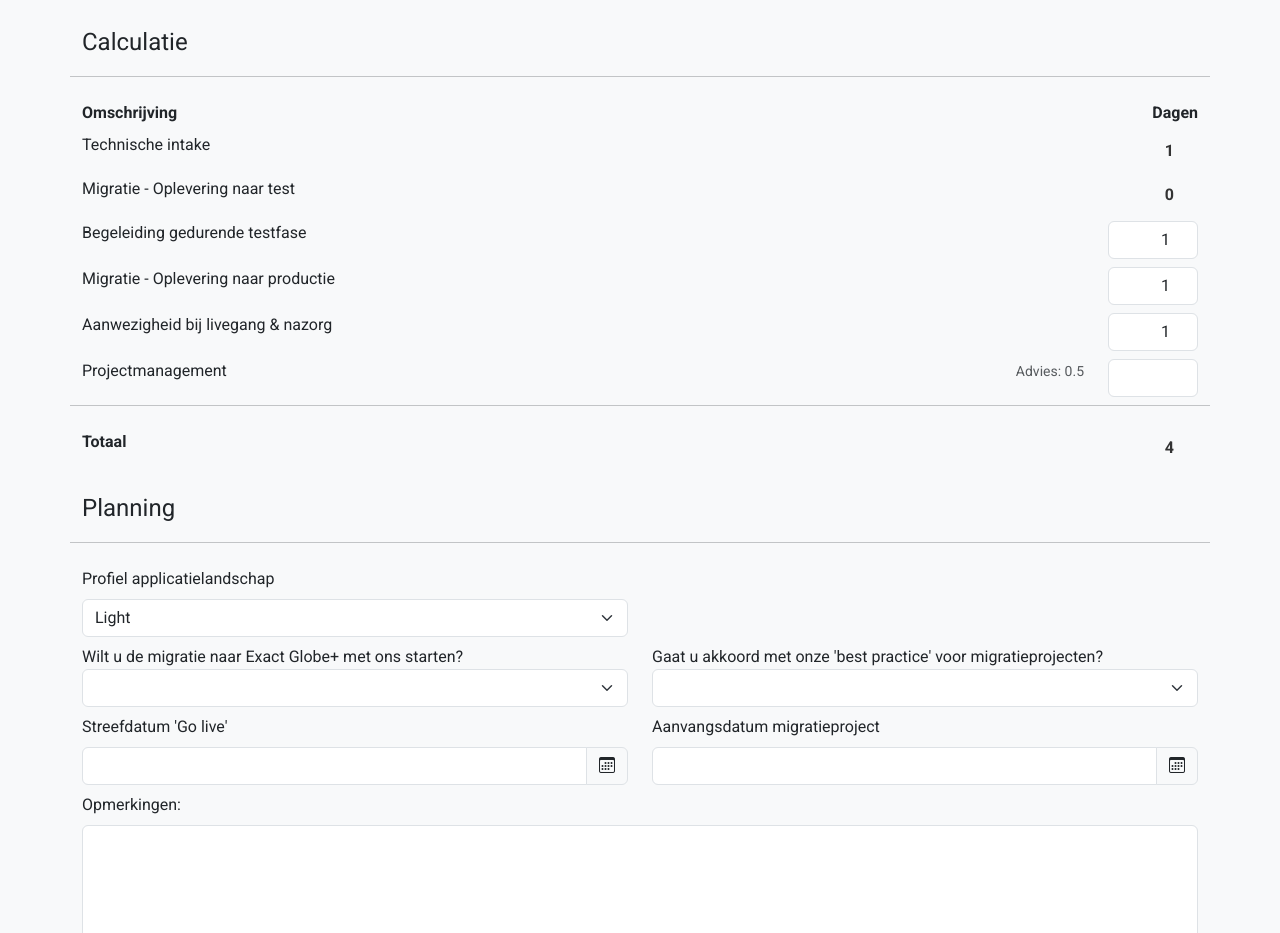
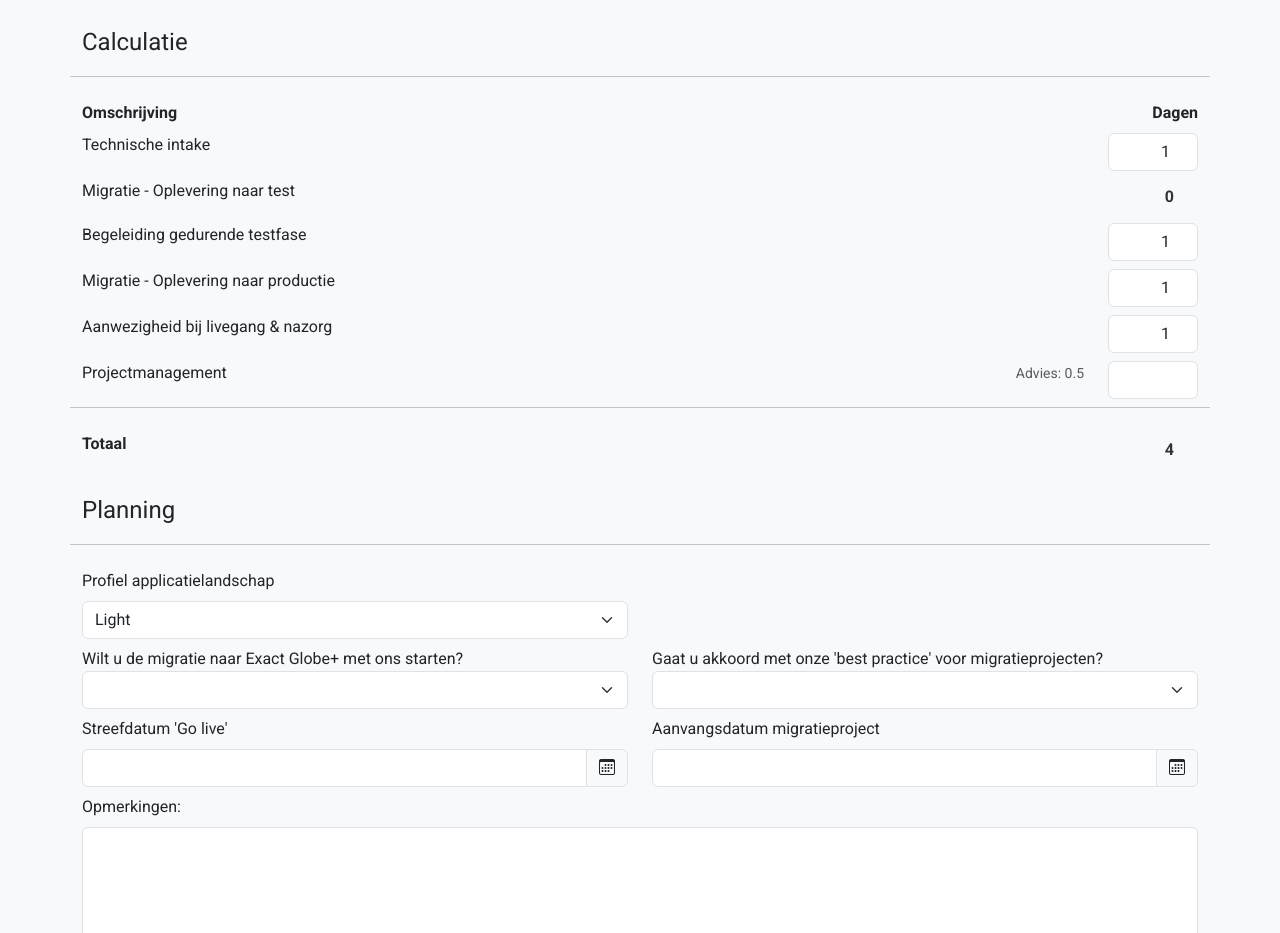
Before and after one commit to laar0019/Exact-Globe-Intake, a plain HTML site: page index.html in a window 1280 px wide. Shown: the part 1802-2735 px from the top of the page. Drawn offline with nearby package versions, Linux system fonts and the light colour scheme.

Commit message:
Kleine lay-out aanpassing(en)

```diff
--- a/index.html
+++ b/index.html
@@ -553,7 +553,7 @@
               <span>Technische intake</span>
             </div>
             <div class="col col-print-2">
-              <input class="form-control text-end readonly-number" id="technicalIntake" min="1" max="1" maxlength="1" value="1"
+              <input class="form-control text-end" id="technicalIntake" min="0" max="99" maxlength="2" step="0.5" value="1"
                 name="technicalIntake" type="number" />
             </div>
           </div>
```
